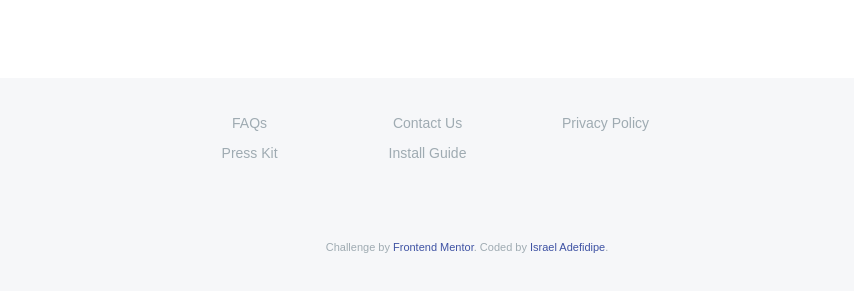
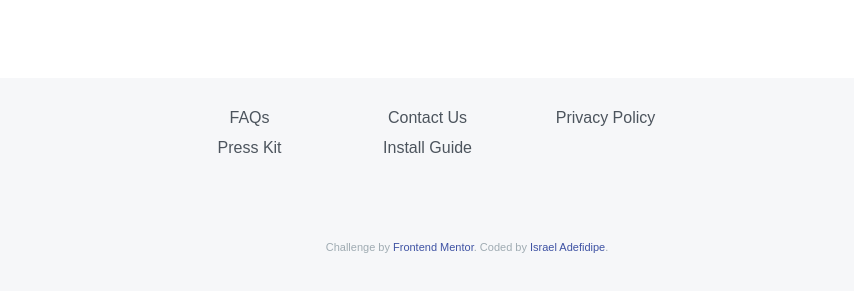
Before and after one commit to iadefidipe/clipboard-landing-page-master, a plain HTML site: page index.html in a window 1280 px wide. Shown: the part 3395-3686 px from the top of the page, 173-1027 px from the left. Drawn offline with Linux system fonts and the light colour scheme; a web font is replaced by a local one.

Commit message:
fixed footer

```diff
--- a/index.html
+++ b/index.html
@@ -125,11 +125,11 @@
       <footer class=".footer">
         <img src="./images/logo.svg" alt="">
         <div class="link">
-          <p>FAQs</p>
-          <p>Contact Us</p>
-          <p>Privacy Policy</p>
-          <p>Press Kit</p>
-          <p>Install Guide</p>
+          <a href="#">FAQs</a>
+          <a href="#">Contact Us</a>
+          <a href="#">Privacy Policy</a>
+          <a href="#">Press Kit</a>
+          <a href="#">Install Guide</a>
         </div>
         <div class="socials">
           <img src="./images/icon-facebook.svg" alt="facebook">
--- a/scss/_footer.scss
+++ b/scss/_footer.scss
@@ -16,6 +16,10 @@ footer{
         grid-template-columns: repeat(3, minmax(20ch, auto)) ;
         grid-template-rows: repeat(2, minmax(10px,30px));
 
+        > a{
+            color: $color-neutral-dark-blue;
+        }
+
 
     }
 
```
Also changed, not shown: style.css, 1 other file.
